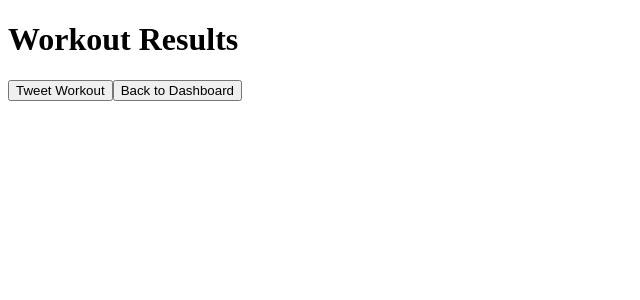
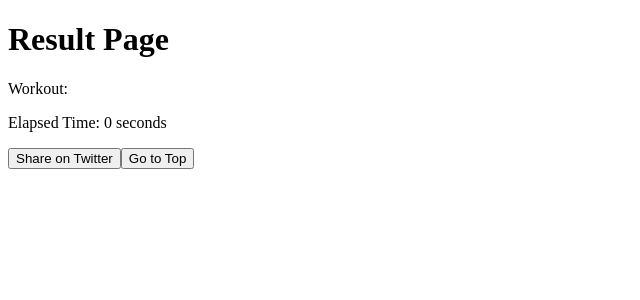
Before and after one commit to t-dounoma/training-management-tool, a Next.js app in the folder training_app/: page /dashboard/result in a window 1280 px wide. Shown: the top 300 px of the page, without its empty margins (0-640 px from the left). Built offline with nearby package versions, Linux system fonts and the light colour scheme; no server answers; the database is empty.

Commit message:
[feat] result画面の作成

```diff
--- /dev/null
+++ b/training_app/src/components/result.tsx
@@ -0,0 +1,80 @@
+import React, { useEffect } from 'react';
+import { supabase } from '../../client/supabase';
+
+interface ResultProps {
+  selectedWorkout: string;
+  elapsedTime: number;
+}
+
+const ResultComponent: React.FC<ResultProps> = ({ selectedWorkout, elapsedTime }) => {
+  useEffect(() => {
+    // Update or insert data into the training_management table
+    updateOrInsertTrainingData();
+  }, []);
+
+  const updateOrInsertTrainingData = async () => {
+    const userId = sessionStorage.getItem("userId");
+    console.log(userId);
+    const { data: trainingData, error: trainingError } = await supabase
+      .from('training_management')
+      .select('id, time')
+      .eq('user_id', userId)
+      .eq('date', new Date().toISOString().split('T')[0]);
+
+    if (trainingError) {
+      console.error('Error fetching training data:', trainingError.message);
+      return;
+    }
+
+    if (trainingData && trainingData.length > 0) {
+      // Update existing record
+      const { data: updateResult, error: updateError } = await supabase
+        .from('training_management')
+        .update({ time: trainingData[0].time + elapsedTime })
+        .eq('id', trainingData[0].id);
+
+      if (updateError) {
+        console.error('Error updating training data:', updateError.message);
+      }
+    } else {
+      // Insert new record
+      await supabase.from('training_management').insert([
+        {
+          user_id: userId,
+          date: new Date().toISOString().split('T')[0],
+          time: elapsedTime,
+        },
+      ]);
+    }
+  };
+
+  const handleShareOnTwitter = () => {
+    const tweetText = `Just completed a ${selectedWorkout} workout in ${elapsedTime} seconds! #WorkoutChallenge`;
+
+    // Open a new window to share on Twitter
+    window.open(`https://twitter.com/intent/tweet?text=${encodeURIComponent(tweetText)}`, '_blank');
+  };
+
+  const handleGoToTop = () => {
+    // Clear sessionStorage and navigate to the top page
+    sessionStorage.removeItem('selectedWorkout');
+    sessionStorage.removeItem('exerciseTime');
+    sessionStorage.removeItem('restTime');
+    sessionStorage.removeItem('elapsedTime');
+
+
+    window.location.href = '/dashboard/${userId}';
+  };
+
+  return (
+    <div>
+      <h1>Result Page</h1>
+      <p>Workout: {selectedWorkout}</p>
+      <p>Elapsed Time: {elapsedTime} seconds</p>
+      <button onClick={handleShareOnTwitter}>Share on Twitter</button>
+      <button onClick={handleGoToTop}>Go to Top</button>
+    </div>
+  );
+};
+
+export default ResultComponent;
--- a/training_app/src/pages/dashboard/result.tsx
+++ b/training_app/src/pages/dashboard/result.tsx
@@ -1,13 +1,24 @@
-import React from 'react';
+// src/pages/dashboard/result.tsx
+import React, { useEffect, useState } from 'react';
+import ResultComponent from '../../components/result';
 
 const ResultPage: React.FC = () => {
-  return (
-    <div>
-      <h1>Workout Results</h1>
-      <button>Tweet Workout</button>
-      <button>Back to Dashboard</button>
-    </div>
-  );
+  const [selectedWorkout, setSelectedWorkout] = useState<string>('');
+  const [elapsedTime, setElapsedTime] = useState<number>(0);
+
+  useEffect(() => {
+    // Check if sessionStorage is available
+    if (typeof window !== 'undefined' && window.sessionStorage) {
+      // Retrieve values from sessionStorage
+      const storedSelectedWorkout = sessionStorage.getItem('selectedWorkout') || '';
+      const storedElapsedTime = parseInt(sessionStorage.getItem('elapsedTime') || '0', 10);
+      // Set state with retrieved values
+      setSelectedWorkout(storedSelectedWorkout);
+      setElapsedTime(storedElapsedTime);
+    }
+  }, []); // Run this effect only once on mount
+
+  return <ResultComponent selectedWorkout={selectedWorkout} elapsedTime={elapsedTime}/>;
 };
 
 export default ResultPage;
```
